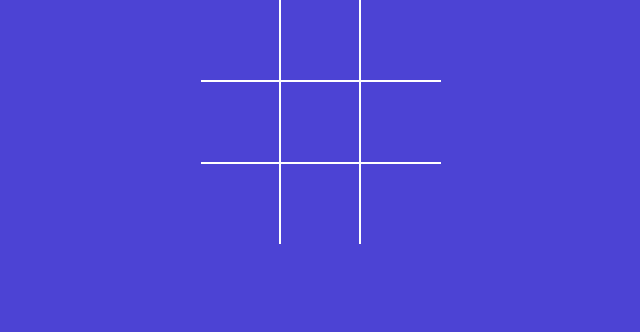
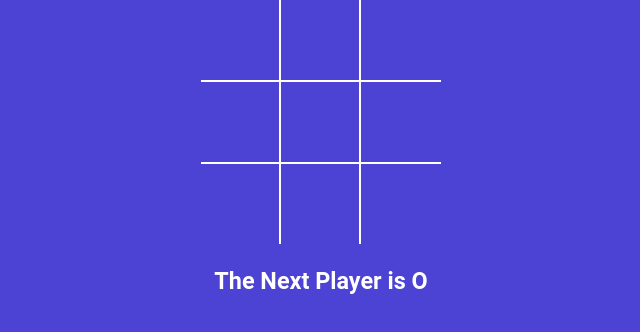
Before and after one commit to rohitsnair7272/tictactoe-Game, a React (Vite) app: page / in a window 1280 px wide. Shown: the top 332 px of the page, without its empty margins (319-959 px from the left). Built offline with nearby package versions, Linux system fonts and the light colour scheme.

Commit message:
put all functionality to app file from board , added player messages and winner calculator

```diff
--- a/src/App.jsx
+++ b/src/App.jsx
@@ -1,10 +1,36 @@
 import './styles.scss';
 import Board from './components/board';
+import { useState } from 'react';
+import { calculateWinner } from './components/winner';
 
 function App() {
+  const [squares, setsquares] = useState(Array(9).fill(null));
+  const [isXNext, setIsXNext] = useState(false);
+  const winner = calculateWinner(squares);
+  const nextPlayerMessage = isXNext ? 'X' : 'O';
+  const statusMessage = winner
+    ? `The Winner is ${winner}`
+    : `The Next Player is ${nextPlayerMessage}`;
+
+  const HandleSquareClick = clickedPosition => {
+    if (squares[clickedPosition] || winner) {
+      return;
+    }
+    setsquares(currentsquare => {
+      return currentsquare.map((squareValue, pos) => {
+        if (clickedPosition == pos) {
+          return isXNext ? 'X' : 'O';
+        } else {
+          return squareValue;
+        }
+      });
+    });
+    setIsXNext(currentPlayer => !currentPlayer);
+  };
   return (
     <div className="app">
-      <Board />
+      <Board squares={squares} HandleSquareClick={HandleSquareClick} />
+      <h3>{statusMessage}</h3>
     </div>
   );
 }
--- a/src/components/board.jsx
+++ b/src/components/board.jsx
@@ -1,23 +1,5 @@
-import { useState } from 'react';
 import Square from './square';
-const Board = () => {
-  const [squares, setsquares] = useState(Array(9).fill(null));
-  const [isXNext, setIsXNext] = useState(false);
-  const HandleSquareClick = clickedPosition => {
-    if (squares[clickedPosition]) {
-      return;
-    }
-    setsquares(currentsquare => {
-      return currentsquare.map((squareValue, pos) => {
-        if (clickedPosition == pos) {
-          return isXNext ? 'X' : 'O';
-        } else {
-          return squareValue;
-        }
-      });
-    });
-    setIsXNext(currentPlayer => !currentPlayer);
-  };
+const Board = ({ squares, HandleSquareClick }) => {
   const RenderSquare = position => {
     return (
       <Square
--- /dev/null
+++ b/src/components/winner.js
@@ -0,0 +1,19 @@
+export function calculateWinner(squares) {
+  const lines = [
+    [0, 1, 2],
+    [3, 4, 5],
+    [6, 7, 8],
+    [0, 3, 6],
+    [1, 4, 7],
+    [2, 5, 8],
+    [0, 4, 8],
+    [2, 4, 6],
+  ];
+  for (let i = 0; i < lines.length; i++) {
+    const [a, b, c] = lines[i];
+    if (squares[a] && squares[a] === squares[b] && squares[a] === squares[c]) {
+      return squares[a];
+    }
+  }
+  return null;
+}
```
